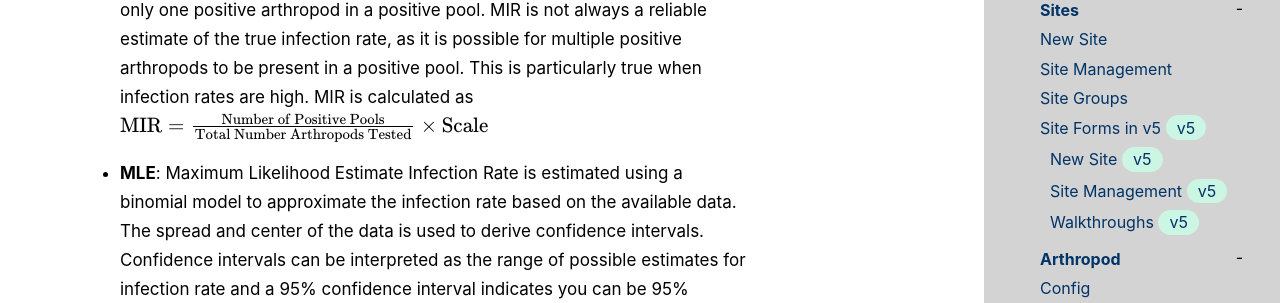
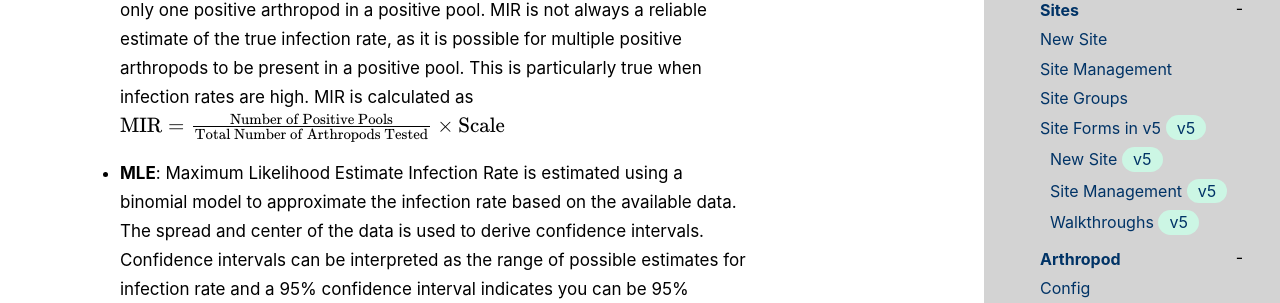
Before and after one commit to tlvaldepena/vectorsurv.org, a Jekyll site: the page built from _docs/tools/calculators/infection-rate.md, in a window 1280 px wide and 900 px high, scrolled down 2438 px. Shown: the part 148-451 px from the top of the window. Built offline with Jekyll 4.4.1, drawn with Linux system fonts in a browser that asks for light colours.

Commit message:
Update infection-rate.md

```diff
--- a/_docs/tools/calculators/infection-rate.md
+++ b/_docs/tools/calculators/infection-rate.md
@@ -26,7 +26,7 @@ The pool infection rate calculator estimates the arbovirus infection rate based
   However, in most cases, arthropods are not tested for pathogens individually, and the actual number of pathogen-positive arthropods in a positive pool is subject to some uncertainty. Fortunately, infection rates can be estimated using the following methods:
 
   - **MIR**: Testing arthropods in pools can yield only a single positive per pool, which does not allow for certainty about the number of infected individuals within the pool. Minimum Infection Rate makes the assumption that there is only one positive arthropod in a positive pool. MIR is not always a reliable estimate of the true infection rate, as it is possible for multiple positive arthropods to be present in a positive pool. This is particularly true when infection rates are high. MIR is calculated as
-$$ {\text{MIR}} = \frac{\text{Number of Positive Pools}}{\text{Total Number Arthropods Tested}}  \times {\text{Scale}} $$
+$$ {\text{MIR}} = \frac{\text{Number of Positive Pools}}{\text{Total Number of Arthropods Tested}}  \times {\text{Scale}} $$
 
   - **MLE**: Maximum Likelihood Estimate Infection Rate is estimated using a binomial model to approximate the infection rate based on the available data. The spread and center of the data is used to derive confidence intervals. Confidence intervals can be interpreted as the range of possible estimates for infection rate and a 95% confidence interval indicates you can be 95% confident that the true infection rate is within the given interval. The wider the confidence interval, the greater the uncertainty about the point estimate.
 
```
